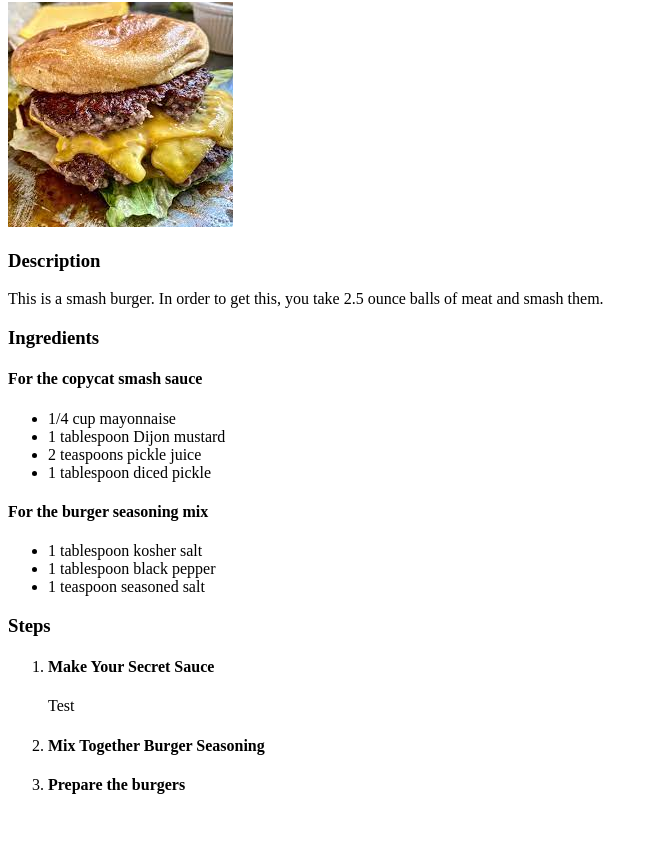
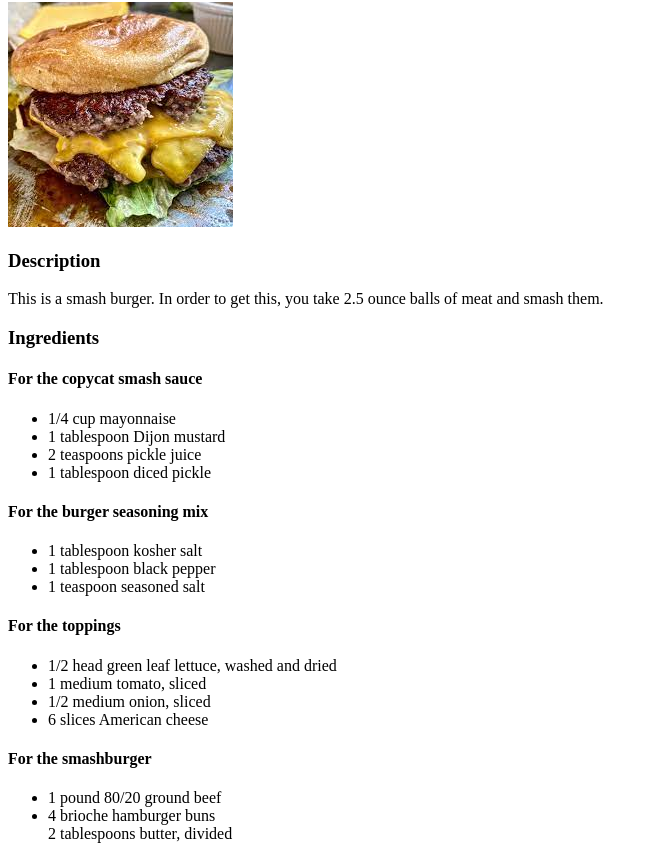
Before and after one commit to kawalker7/odin-recipes, a plain HTML site: page recipes/smashburgers.html in a window 1280 px wide. Shown: the part 78-939 px from the top of the page, without its empty margins (0-658 px from the left). Before the commit the page ends 893 px from the top, so only its background shows below. Drawn offline with Linux system fonts and the light colour scheme.

Commit message:
Add method section.

```diff
--- a/recipes/smashburgers.html
+++ b/recipes/smashburgers.html
@@ -30,10 +30,28 @@
         <li>1 teaspoon seasoned salt</li>
     </ul>
 
-    <H3>Steps</H3>
+    <h4>For the toppings</h4>
+    <ul>
+        <li>1/2 head green leaf lettuce, washed and dried</li>
+        <li>1 medium tomato, sliced</li>
+        <li>1/2 medium onion, sliced</li>
+        <li>6 slices American cheese</li>
+    </ul>
+
+    <h4>For the smashburger</h4>
+    <ul>
+        <li>1 pound 80/20 ground beef</li>
+        <li>4 brioche hamburger buns</li>
+        2 tablespoons butter, divided
+    </ul>
+
+    <h4>For the toppings</h4>
+
+    <H3>Method</H3>
     <ol>
         <li><h4>Make Your Secret Sauce</h4></li>
-        <p>Test</p>
+        <p>In a small bowl combine the mayonnaise, mustard, pickle juice, and diced
+            pickles. Set aside until you're ready to assemble your burgers.</p> </p>
         <li><h4>Mix Together Burger Seasoning</h4></li>
         <li><h4>Prepare the burgers</h4></li>
 
```
